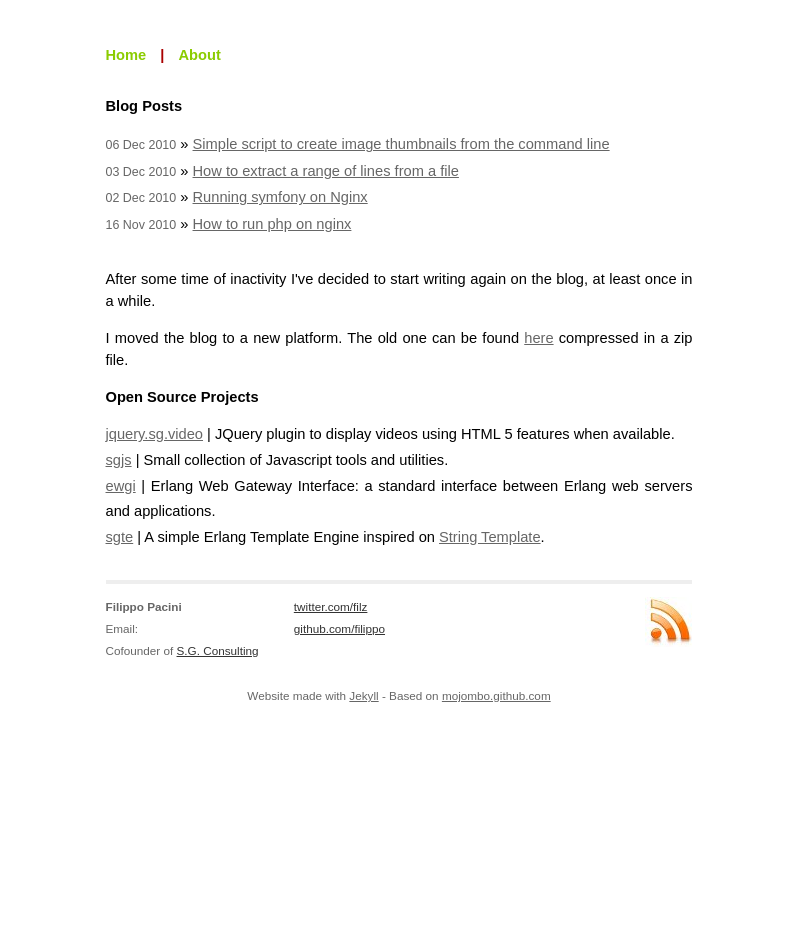
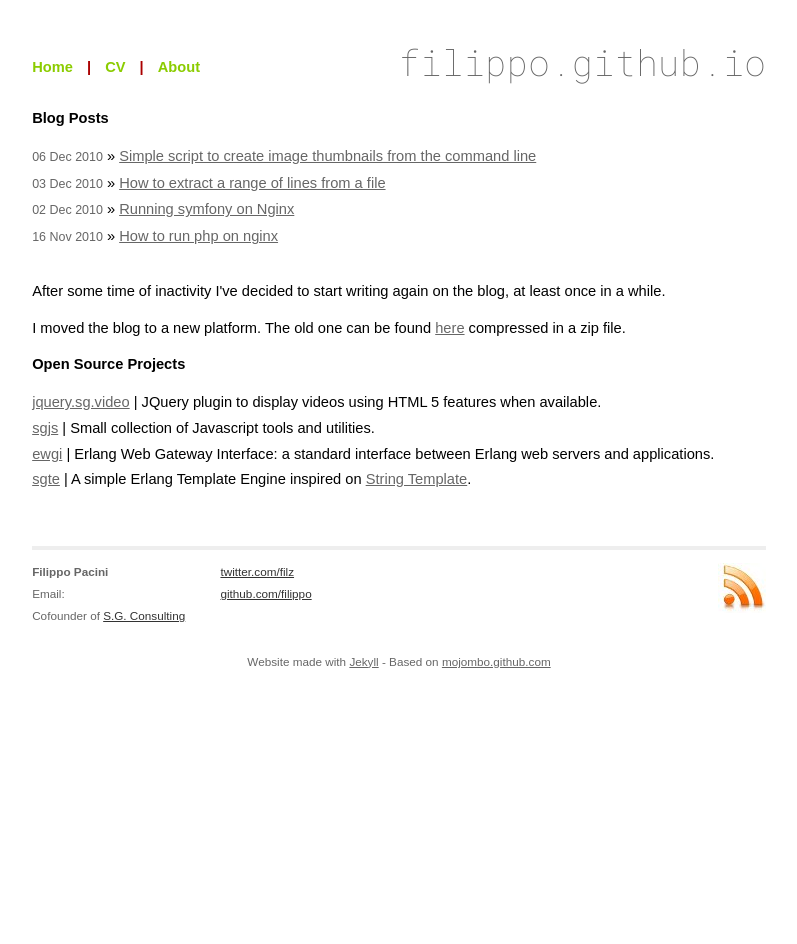
Before and after one commit to filippo/filippo.github.com, a Jekyll site: the page built from index.html, in a window 1280 px wide. Shown: the whole page, without its empty margins (241-1038 px from the left). Built offline with Jekyll 4.4.1, drawn with Linux system fonts in a browser that asks for light colours; some web fonts are replaced; Markdown is read by kramdown in place of the engine named in the settings.

Commit message:
add cv empty page, logo and improved responsiveness

```diff
--- a/_config.yml
+++ b/_config.yml
@@ -1,3 +1,2 @@
-markdown: rdiscount
 highlighter: rouge
 lsi: true
--- a/_layouts/default.html
+++ b/_layouts/default.html
@@ -6,14 +6,18 @@
   <meta name="author" content="Filippo Pacini" />
   <link href="https://feeds.feedburner.com/filippo-pacini" rel="alternate" title="Filippo Pacini" type="application/atom+xml" />
   <link href="https://fonts.googleapis.com/css?family=Droid+Sans+Mono|Droid+Sans" rel="stylesheet" type="text/css">
+  <link href="https://fonts.googleapis.com/css?family=Roboto+Mono:100" rel="stylesheet">
+
   <link href="/css/syntax.css" rel="stylesheet" />
   <link href="/css/screen.css" rel="stylesheet" />
 </head>
 <body>
 
 <div class="site">
+  <h1 class="logo"><a href="/">filippo.github.io</a></h1>
   <nav>
     <a href="/" class="first">Home</a> |
+    <a href="/cv.html">CV</a> |
     <a href="/about.html">About</a>
   </nav>
 
--- a/css/screen.css
+++ b/css/screen.css
@@ -37,6 +37,19 @@
 table {
     font-size: inherit;
     font: 100%;
+}
+
+.logo {
+  font-family: 'Roboto Mono', monospace;
+  font-size: 36px;
+  line-height: 36px;
+  font-weight: normal;
+  color: #000;
+  text-align: right;
+  float: right;
+}
+.logo a {
+  text-decoration: none;
 }
 
 .txt-center {
@@ -88,7 +101,7 @@
 .site {
   font-size: 110%;
   text-align: justify;
-  width: 40em;
+  width: 50em;
   margin: 3em auto 2em auto;
   line-height: 1.5em;
 }
@@ -97,6 +110,7 @@
   color: #a00;
   font-weight: bold;
   margin-bottom: 2em;
+  padding-top: 12px;
 }
 
   .site nav a {
@@ -232,3 +246,28 @@
     margin: 1em 0 0.2em 0;
 }
 a.dsq-brlink {margin-bottom: 1em;}
+
+@media only screen and (max-width: 767px) {
+  body {
+    padding: 20px;
+  }
+  .site {
+    width: 100%;
+    margin-top: 0;
+    text-align: justify;
+  }
+
+  .logo {
+    float: none;
+    clear: both;
+    font-size: 20px;
+    line-height: 20px;
+    margin: 0;
+    text-align: left;
+  }
+}
+@media only screen and (max-width: 479px) {
+  .site {
+    text-align: left;
+  }
+}
```
Also changed, not shown: cv.html (added, +9 -0 lines).
